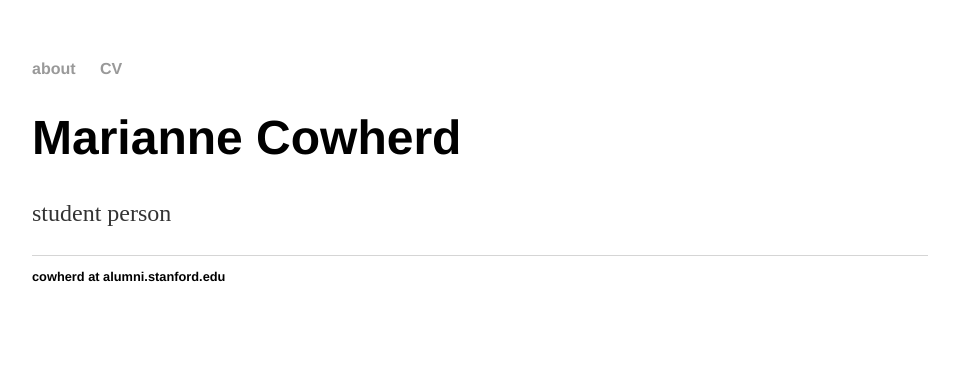
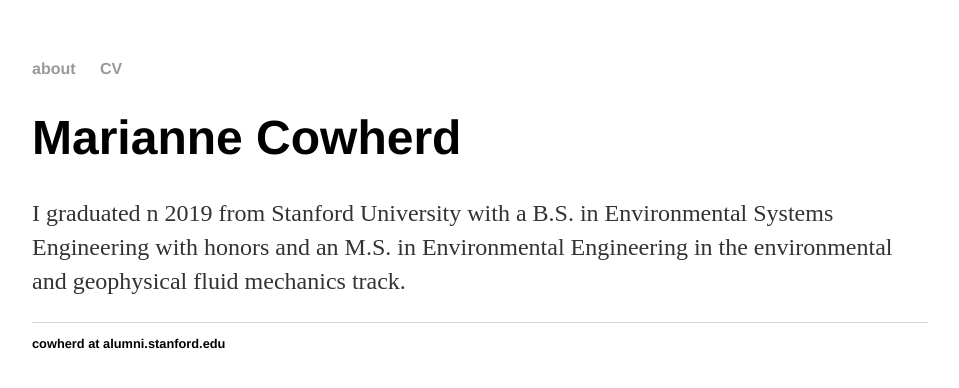
Before and after one commit to mariannecowherd/mariannecowherd.github.io, a Jekyll site: the page built from index.html, in a window 1280 px wide. Shown: the top 388 px of the page, without its empty margins (160-1119 px from the left). Built offline with Jekyll 4.4.1, drawn with Linux system fonts in a browser that asks for light colours.

Commit message:
Update index.html

```diff
--- a/index.html
+++ b/index.html
@@ -4,5 +4,5 @@ title: Marianne Cowherd
 ---
 <div class="blurb">
 	<h1>Marianne Cowherd</h1>
-	<p> student person</a></p>
+	<p> I graduated n 2019 from Stanford University with a B.S. in Environmental Systems Engineering with honors and an M.S. in Environmental Engineering in the environmental and geophysical fluid mechanics track.</a></p>
 </div><!-- /.blurb -->
```
